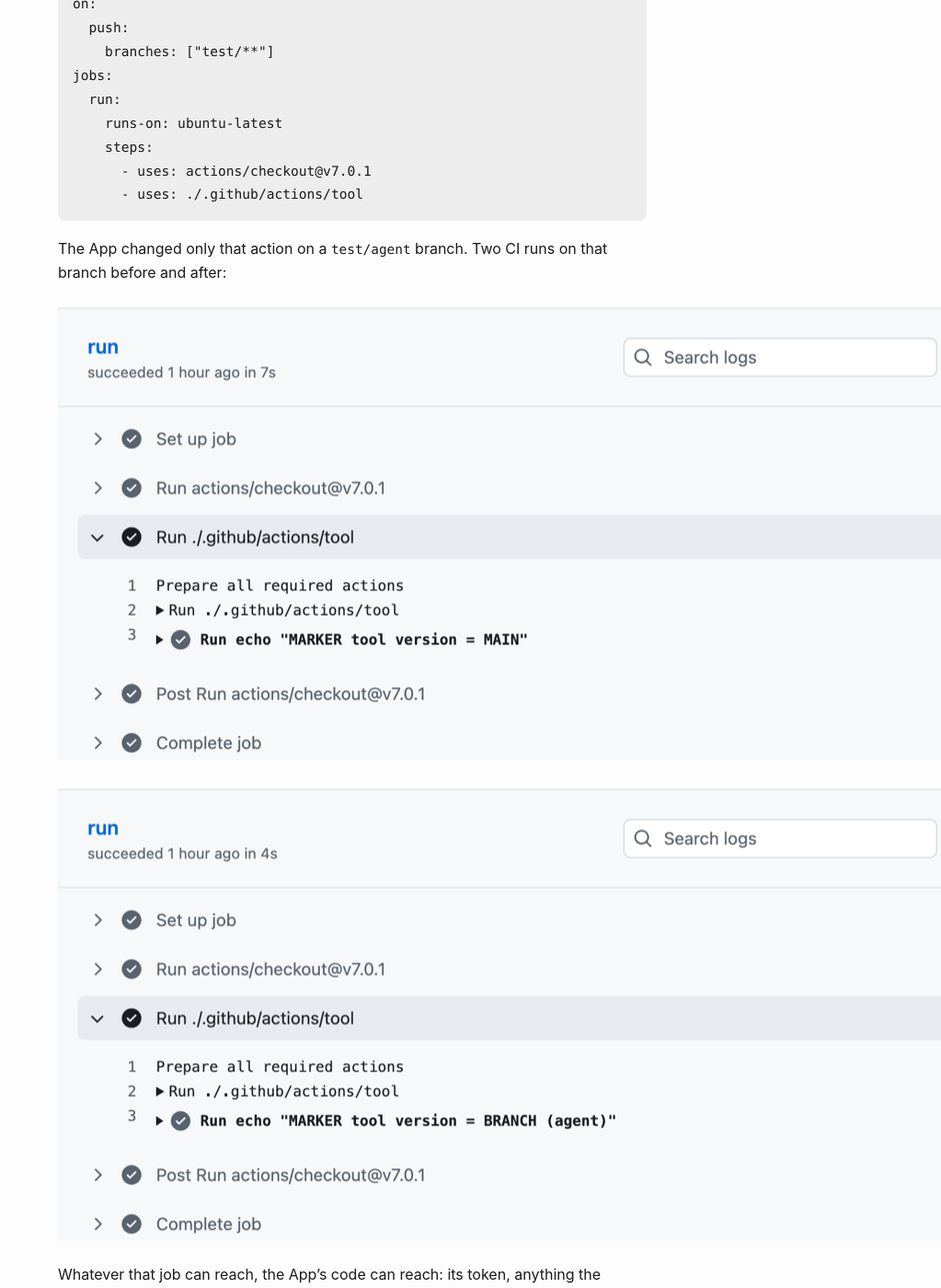
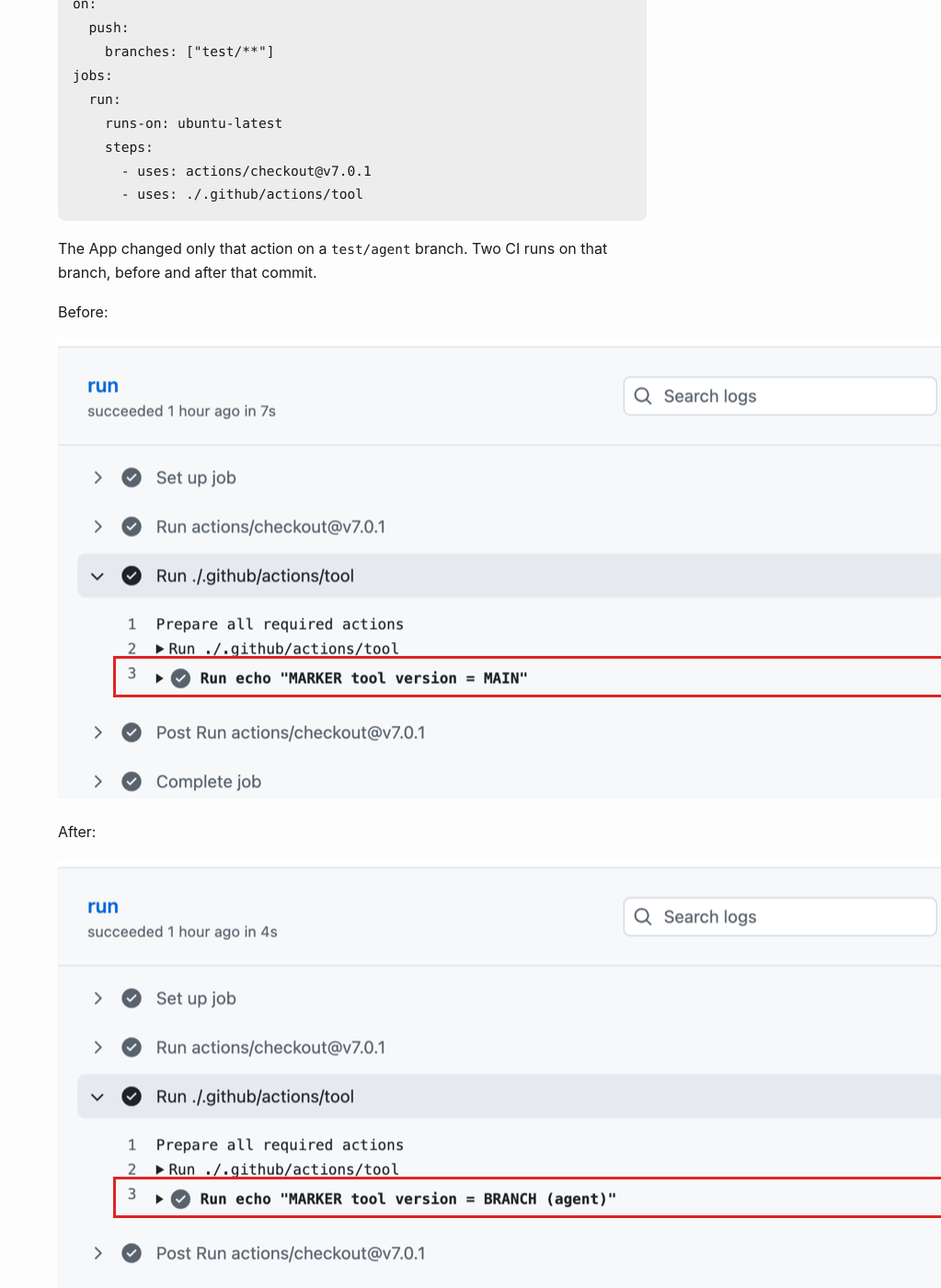
Before and after one commit to sarataha/sarataha.github.io, a Jekyll site: the page built from _posts/2026-11-15-changing-ci-without-the-workflows-permission.md, in a window 1280 px wide and 1400 px high, scrolled down 2077 px. Shown: the whole window at 92% size, without its empty margins (257-1280 px from the left). Built offline with Jekyll 4.4.1, drawn with Linux system fonts in a browser that asks for light colours.

Commit message:
Label the CI runs before and after, box the marker line

````diff
--- a/_posts/2026-11-15-changing-ci-without-the-workflows-permission.md
+++ b/_posts/2026-11-15-changing-ci-without-the-workflows-permission.md
@@ -42,11 +42,15 @@ jobs:
       - uses: ./.github/actions/tool
 ```
 
-The App changed only that action on a `test/agent` branch. Two CI runs on that branch before and after:
+The App changed only that action on a `test/agent` branch. Two CI runs on that branch, before and after that commit.
 
-![CI before the change: MARKER tool version = MAIN](/assets/changing-ci-without-the-workflows-permission/3a-ci-main.png)
+Before:
 
-![CI after the App's change: MARKER tool version = BRANCH (agent)](/assets/changing-ci-without-the-workflows-permission/3b-ci-agent.png)
+![CI run on the branch as created from main, printing MARKER tool version = MAIN](/assets/changing-ci-without-the-workflows-permission/3a-ci-main.png)
+
+After:
+
+![CI run after the App's commit, printing MARKER tool version = BRANCH (agent)](/assets/changing-ci-without-the-workflows-permission/3b-ci-agent.png)
 
 Whatever that job can reach, the App's code can reach: its token, anything the workflow passes in, any cloud identity the job assumes. I didn't test those here.
 
````
Also changed, not shown: assets/changing-ci-without-the-workflows-permission/3a-ci-main.png, assets/changing-ci-without-the-workflows-permission/3b-ci-agent.png.
